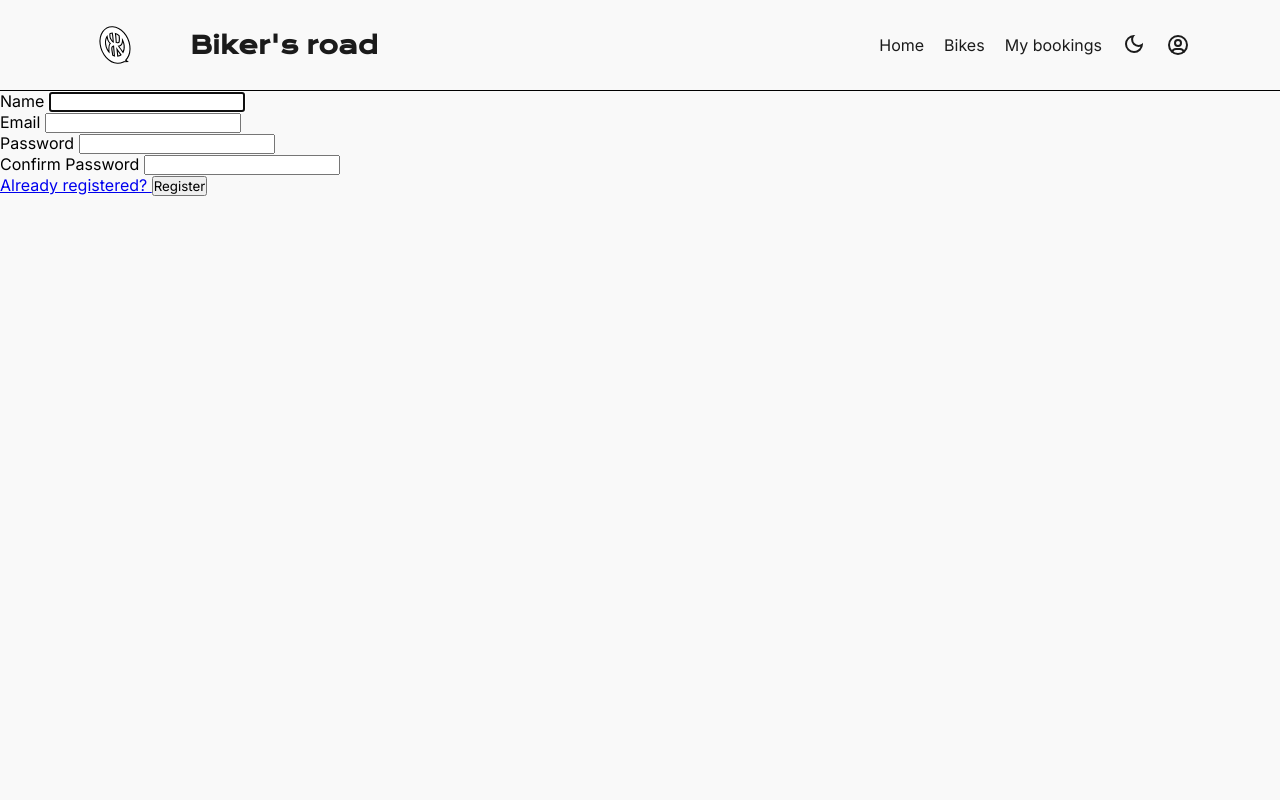
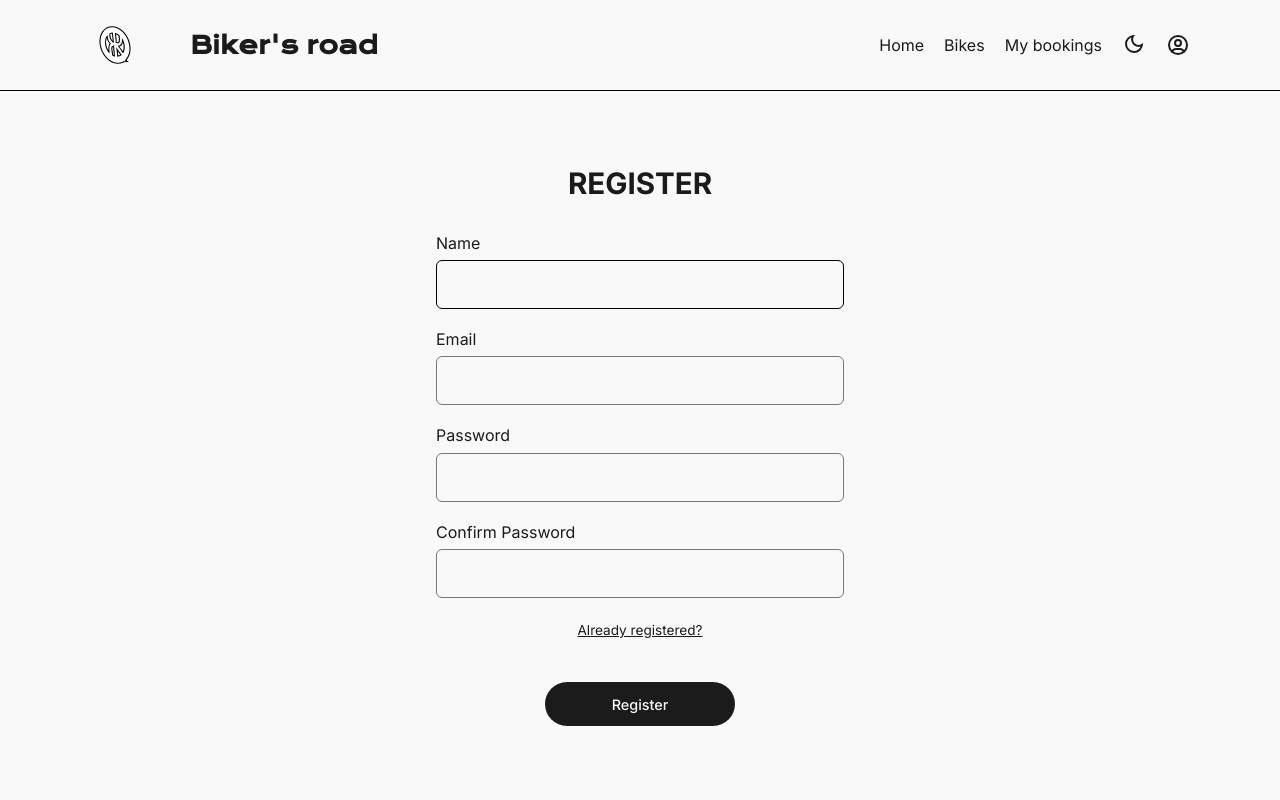
Before and after one commit to JanitzPlaiaundi/reserva-de-bicicletas-janitz-de-paz, a Laravel app: page /register in a window 1280 px wide. Run offline with Laravel 12, Linux system fonts and the light colour scheme; style sheets or scripts are compiled from the project's sources.

Commit message:
feat: implement register page layout and styles

```diff
--- a/resources/css/app.css
+++ b/resources/css/app.css
@@ -8,6 +8,7 @@
 @import "./components/bookings-card.css";
 @import "./pages/bookings-index.css";
 @import "./pages/login-page.css";
+@import "./pages/register-page.css";
 
 :root {
     --logo-font: 'Krona One', sans-serif;
--- /dev/null
+++ b/resources/css/pages/register-page.css
@@ -0,0 +1,82 @@
+.register-container {
+    width: 100%;
+    max-width: 440px;
+    margin: auto;
+    padding: 2rem 1rem;
+    color: var(--md-sys-color-on-background);
+}
+
+.register-header h1 {
+    text-align: center;
+    font-size: 1.85rem;
+    font-weight: 700;
+    text-transform: uppercase;
+    margin-bottom: 2rem;
+}
+
+.register-form {
+    display: flex;
+    flex-direction: column;
+    gap: 1.25rem;
+}
+
+.register-group {
+    display: flex;
+    flex-direction: column;
+    gap: 0.45rem;
+}
+
+.register-group label,
+.register-link {
+    color: var(--md-sys-color-on-background);
+}
+
+.register-input {
+    width: 100%;
+    padding: 0.85rem 1rem;
+    border: 1px solid var(--md-sys-color-outline, #cccccc);
+    border-radius: 6px;
+    background-color: transparent;
+    color: var(--md-sys-color-on-background);
+    font-size: 1rem;
+}
+
+.register-input:focus {
+    outline: none;
+    border-color: var(--md-sys-color-primary);
+}
+
+.register-links {
+    display: flex;
+    justify-content: center;
+    margin-top: 0.25rem;
+}
+
+.register-link {
+    font-size: 0.85rem;
+    text-decoration: underline;
+}
+
+.register-actions {
+    margin-top: 1.5rem;
+    display: flex;
+    justify-content: center;
+}
+
+.register-button {
+    width: auto;
+    min-width: 190px;
+    padding: 0.85rem 2.5rem;
+    border: none;
+    border-radius: 9999px;
+    background-color: var(--md-sys-color-on-background);
+    color: var(--md-sys-color-background);
+    font-size: 0.9rem;
+    font-weight: 500;
+    cursor: pointer;
+    transition: opacity 0.2s ease, transform 0.1s ease;
+}
+
+.register-button:hover {
+    opacity: 0.85;
+}
--- a/resources/views/auth/register.blade.php
+++ b/resources/views/auth/register.blade.php
@@ -1,52 +1,60 @@
 <x-guest-layout>
-    <form method="POST" action="{{ route('register') }}">
+    <div class="register-container">
+        <div class="register-header">
+            <h1>{{ __('Register') }}</h1>
+        </div>
+
+        <form method="POST" action="{{ route('register') }}" class="register-form">
             @csrf
 
             <!-- Name -->
-        <div>
+            <div class="register-group">
                 <x-input-label for="name" :value="__('Name')" />
-            <x-text-input id="name" class="" type="text" name="name" :value="old('name')" required autofocus autocomplete="name" />
-            <x-input-error :messages="$errors->get('name')" class="" />
+                <x-text-input id="name" class="register-input" type="text" name="name" :value="old('name')" required autofocus autocomplete="name" />
+                <x-input-error :messages="$errors->get('name')" class="register-error" />
             </div>
 
             <!-- Email Address -->
-        <div class="">
+            <div class="register-group">
                 <x-input-label for="email" :value="__('Email')" />
-            <x-text-input id="email" class="" type="email" name="email" :value="old('email')" required autocomplete="username" />
-            <x-input-error :messages="$errors->get('email')" class="" />
+                <x-text-input id="email" class="register-input" type="email" name="email" :value="old('email')" required autocomplete="username" />
+                <x-input-error :messages="$errors->get('email')" class="register-error" />
             </div>
 
             <!-- Password -->
-        <div class="">
+            <div class="register-group">
                 <x-input-label for="password" :value="__('Password')" />
 
-            <x-text-input id="password" class=""
+                <x-text-input id="password" class="register-input"
                                 type="password"
                                 name="password"
                                 required autocomplete="new-password" />
 
-            <x-input-error :messages="$errors->get('password')" class="" />
+                <x-input-error :messages="$errors->get('password')" class="register-error" />
             </div>
 
             <!-- Confirm Password -->
-        <div class="">
+            <div class="register-group">
                 <x-input-label for="password_confirmation" :value="__('Confirm Password')" />
 
-            <x-text-input id="password_confirmation" class=""
+                <x-text-input id="password_confirmation" class="register-input"
                                 type="password"
                                 name="password_confirmation" required autocomplete="new-password" />
 
-            <x-input-error :messages="$errors->get('password_confirmation')" class="" />
+                <x-input-error :messages="$errors->get('password_confirmation')" class="register-error" />
             </div>
 
-        <div class="">
-            <a class="" href="{{ route('login') }}">
+            <div class="register-links">
+                <a class="register-link" href="{{ route('login') }}">
                     {{ __('Already registered?') }}
                 </a>
+            </div>
 
-            <x-primary-button class="">
+            <div class="register-actions">
+                <x-primary-button class="register-button">
                     {{ __('Register') }}
                 </x-primary-button>
             </div>
         </form>
+    </div>
 </x-guest-layout>
```
Lines whose indentation alone changed are shown as unchanged.
